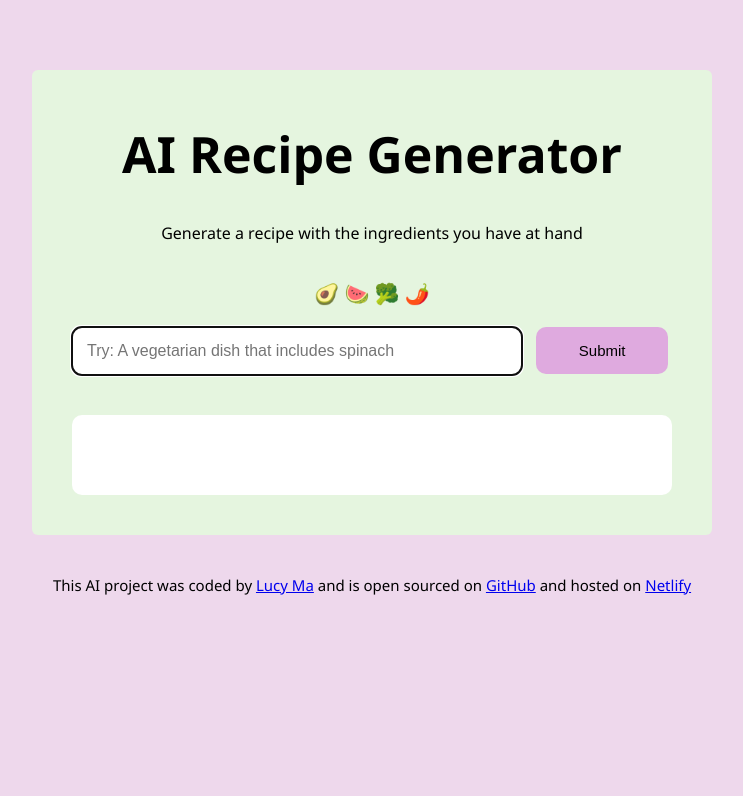
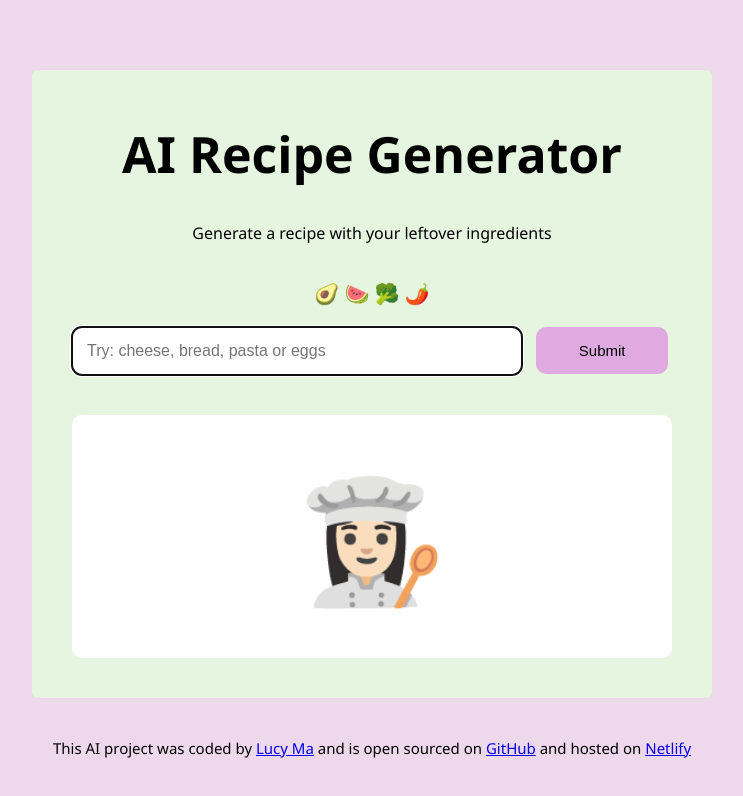
Before and after one commit to Ma-Lucy/Ai-Recipe-Generator, a plain HTML site: page index.html in a window 1280 px wide. Shown: the whole page, without its empty margins (268-1011 px from the left). Drawn offline with nearby package versions, Linux system fonts and the light colour scheme.

Commit message:
Improved UX
Updated placeholder and descriptive text, homepage character and waiting message.

```diff
--- a/index.html
+++ b/index.html
@@ -11,7 +11,7 @@
   <body>
     <div class="main-container">
       <h1>AI Recipe Generator</h1>
-      <p>Generate a recipe with the ingredients you have at hand</p>
+      <p>Generate a recipe with your leftover ingredients</p>
       <div class="emojis">🥑 🍉 🥦 🌶️</div>
 
       <form id="recipe-form">
@@ -20,12 +20,12 @@
           autofocus
           class="text-input"
           type="text"
-          placeholder="Try: A vegetarian dish that includes spinach"
+          placeholder="Try: cheese, bread, pasta or eggs"
         />
         <button id="submit" class="submit" type="submit">Submit</button>
       </form>
 
-      <div id="recipe" class="recipe"></div>
+      <div id="recipe" class="recipe"><div class="chef">👩🏻‍🍳</div></div>
     </div>
     <footer>
       This AI project was coded by
--- a/src/script.js
+++ b/src/script.js
@@ -1,6 +1,5 @@
 function recipeFunction(response) {
   let recipeBox = document.querySelector("#recipe");
-  recipeBox.innerHTML = "Generating a recipe for you... please wait";
 
   new Typewriter("#recipe", {
     strings: response.data.answer,
@@ -19,6 +18,8 @@ function handleSubmit(event) {
   let context =
     "You are an experieced chef and know how to use up left over ingredients creatively, please answer in basic html format";
   let apiUrl = `https://api.shecodes.io/ai/v1/generate?prompt=${prompt}&context=${context}&key=${apiKey}`;
+  let recipeBox = document.querySelector("#recipe");
+  recipeBox.innerHTML = "Generating a recipe for you, please wait...";
 
   axios.get(apiUrl).then(recipeFunction);
 }
--- a/src/styles.css
+++ b/src/styles.css
@@ -65,6 +65,6 @@ footer {
   padding: 40px;
   margin-top: 40px;
 }
-.hidden {
-  display: none;
+.chef {
+  font-size: 120px;
 }
```
